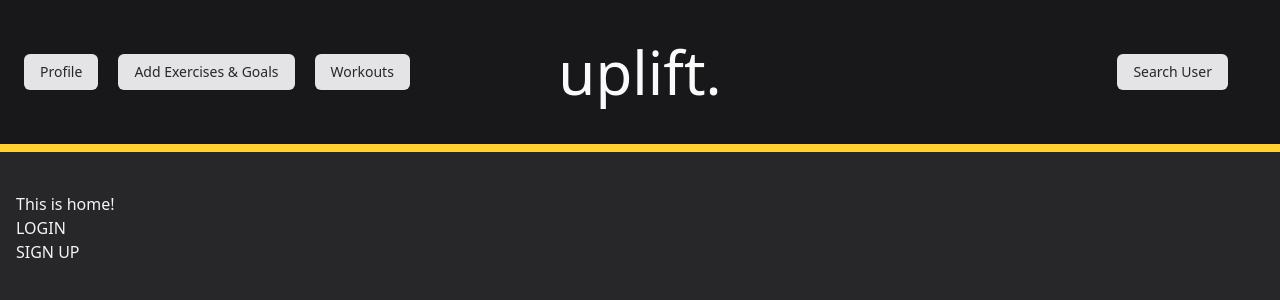
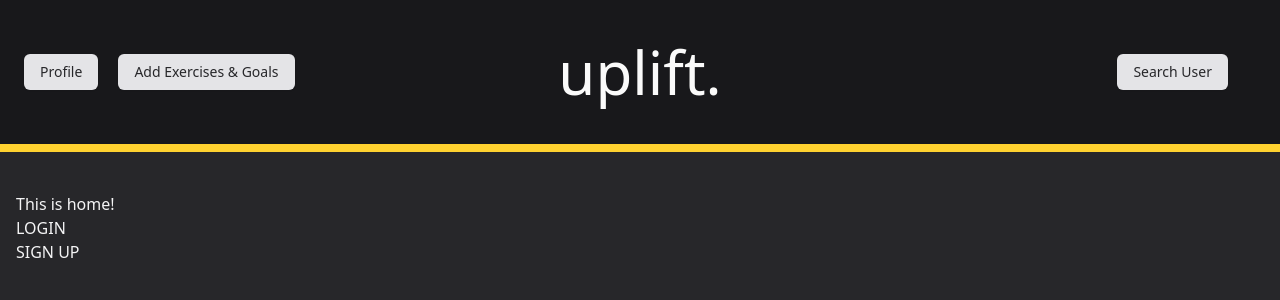
Before and after one commit to dylanboyer/uplift, a React (Vite) app: page / in a window 1280 px wide. Shown: the top 300 px of the page. Built offline with nearby package versions, Linux system fonts and the light colour scheme; no server answers.

Commit message:
fix date

```diff
--- a/src/layouts/main-layout.tsx
+++ b/src/layouts/main-layout.tsx
@@ -46,13 +46,6 @@ export default function MainLayout() {
                   </Button>
                 </Link>
               </NavigationMenuItem>
-              <NavigationMenuItem className="p-2">
-                <Link to="/entry">
-                  <Button className=" text-zinc-800 bg-zinc-200">
-                    Workouts
-                  </Button>
-                </Link>
-              </NavigationMenuItem>
             </NavigationMenuList>
           </NavigationMenu>
         </div>
```
Also changed, not shown: 1 other file (tests, documents, lock files or other folders).
